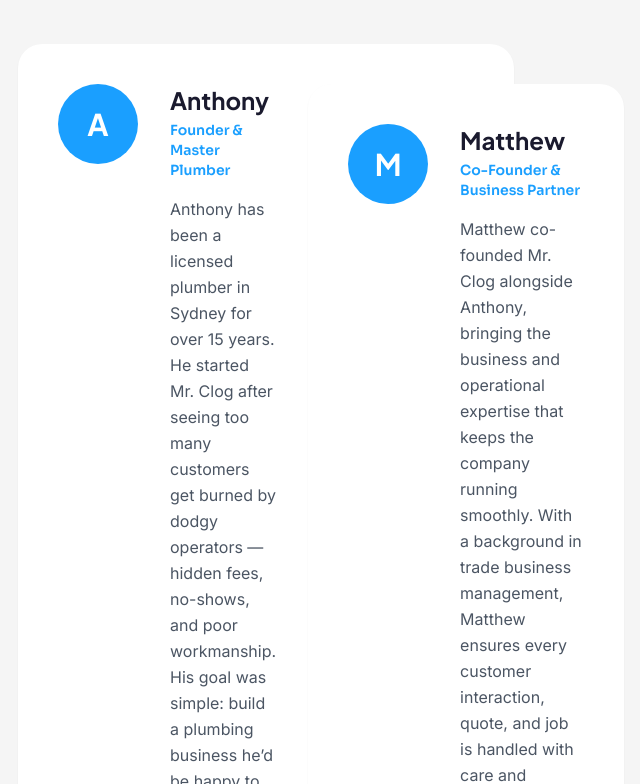
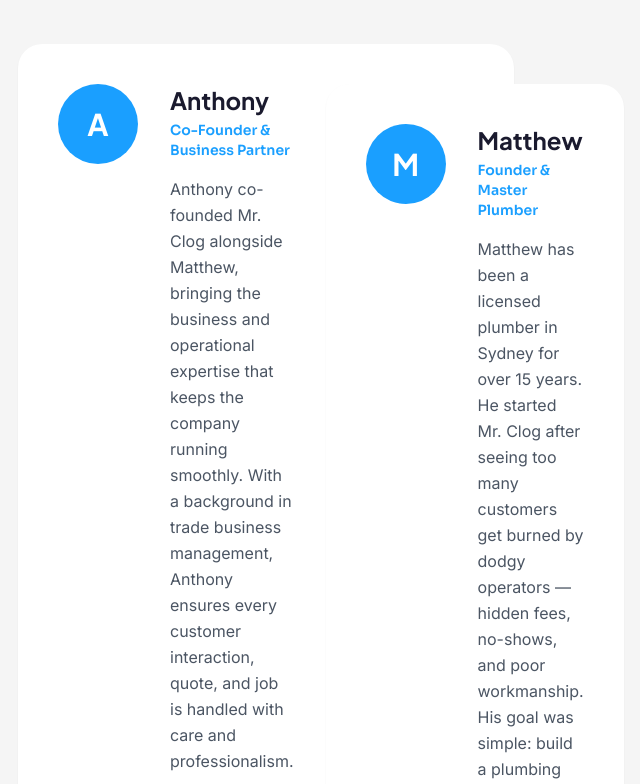
Before and after one commit to mrclogplumbing/mrclog-website, a Next.js app: page /about in a window 1280 px wide. Shown: the part 2056-2840 px from the top of the page, without its empty margins (110-750 px from the left). Built offline with nearby package versions, Linux system fonts and the light colour scheme.

Commit message:
Swap team roles: Matthew = Founder & Master Plumber, Anthony = Co-Founder & Business Partner

```diff
--- a/src/app/about/page.tsx
+++ b/src/app/about/page.tsx
@@ -180,16 +180,16 @@
                   Anthony
                 </h3>
                 <p className="font-display text-sm font-semibold mb-4" style={{ color: "var(--color-brand-blue)" }}>
-                  Founder &amp; Master Plumber
+                  Co-Founder &amp; Business Partner
                 </p>
                 <p className="text-gray-600 leading-relaxed mb-4">
-                  Anthony has been a licensed plumber in Sydney for over 15 years. He started Mr. Clog after seeing too many customers get burned by dodgy operators — hidden fees, no-shows, and poor workmanship. His goal was simple: build a plumbing business he&rsquo;d be happy to recommend to his own family.
+                  Anthony co-founded Mr. Clog alongside Matthew, bringing the business and operational expertise that keeps the company running smoothly. With a background in trade business management, Anthony ensures every customer interaction, quote, and job is handled with care and professionalism.
                 </p>
                 <p className="text-gray-600 leading-relaxed">
                   He personally oversees every job and still gets his hands dirty on the tools most days. When he&rsquo;s not unblocking drains or installing hot water systems, he&rsquo;s training the next generation of Sydney plumbers to the same standard.
                 </p>
                 <div className="mt-5 flex flex-wrap gap-2">
-                  {["NSW Lic. No. 347993C", "Gas Fitting Certified", "15+ Years Experience"].map((badge) => (
+                  {["Co-Founder", "Business Operations", "Customer Experience"].map((badge) => (
                     <span key={badge} className="inline-block text-xs font-semibold px-3 py-1 rounded-full" style={{ background: "rgba(26,159,255,0.1)", color: "var(--color-brand-blue)" }}>
                       {badge}
                     </span>
@@ -206,16 +206,16 @@
                   Matthew
                 </h3>
                 <p className="font-display text-sm font-semibold mb-4" style={{ color: "var(--color-brand-blue)" }}>
-                  Co-Founder &amp; Business Partner
+                  Founder &amp; Master Plumber
                 </p>
                 <p className="text-gray-600 leading-relaxed mb-4">
-                  Matthew co-founded Mr. Clog alongside Anthony, bringing the business and operational expertise that keeps the company running smoothly. With a background in trade business management, Matthew ensures every customer interaction, quote, and job is handled with care and professionalism.
+                  Matthew has been a licensed plumber in Sydney for over 15 years. He started Mr. Clog after seeing too many customers get burned by dodgy operators — hidden fees, no-shows, and poor workmanship. His goal was simple: build a plumbing business he’d be happy to recommend to his own family.
                 </p>
                 <p className="text-gray-600 leading-relaxed">
                   Matthew handles everything from scheduling and customer service to business development — freeing Anthony and the team to focus on delivering exceptional plumbing work on the tools every day.
                 </p>
                 <div className="mt-5 flex flex-wrap gap-2">
-                  {["Co-Founder", "Business Operations", "Customer Experience"].map((badge) => (
+                  {["NSW Lic. No. 347993C", "Gas Fitting Certified", "15+ Years Experience"].map((badge) => (
                     <span key={badge} className="inline-block text-xs font-semibold px-3 py-1 rounded-full" style={{ background: "rgba(26,159,255,0.1)", color: "var(--color-brand-blue)" }}>
                       {badge}
                     </span>
```
